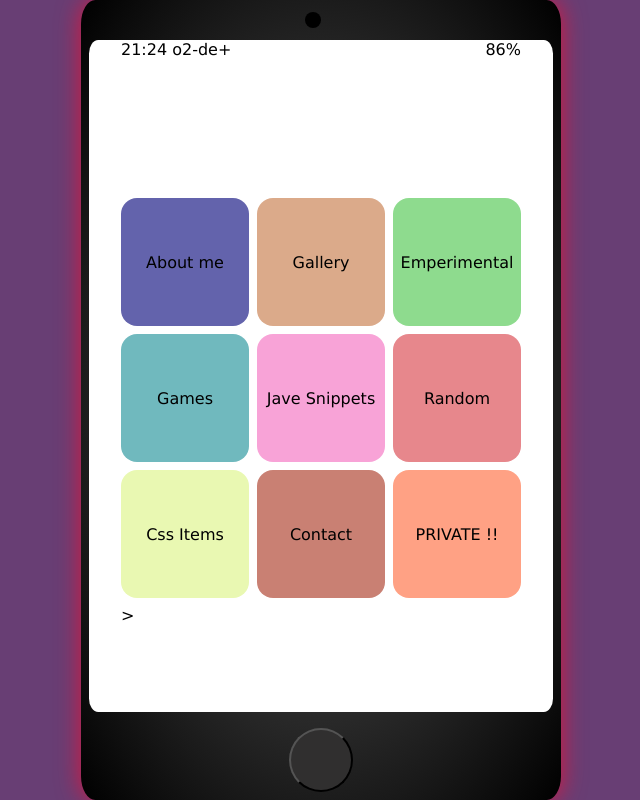
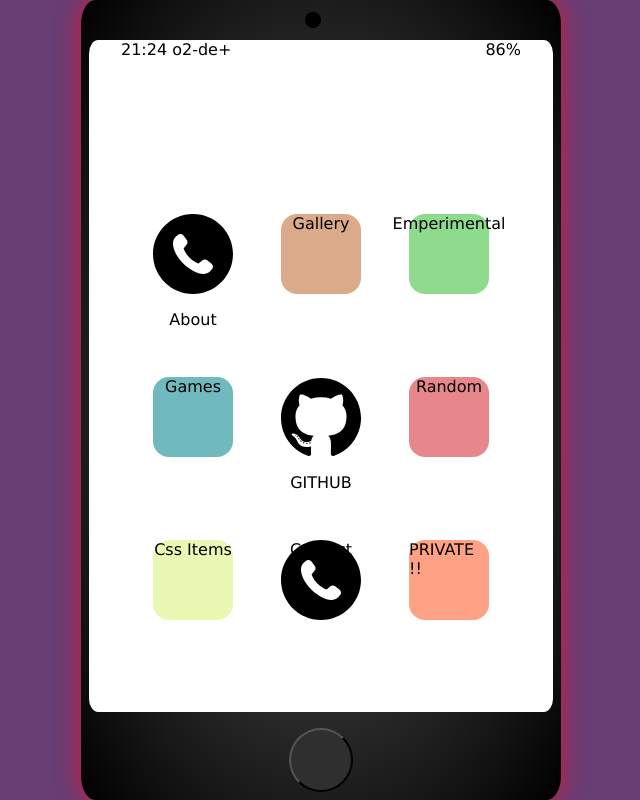
Before and after one commit to gfebruary/mobile-phone, a plain HTML site: page index.html in a window 1280 px wide. Shown: the whole page, without its empty margins (319-959 px from the left). Drawn offline with Linux system fonts and the light colour scheme.

Commit message:
created icon template

```diff
--- a/index.html
+++ b/index.html
@@ -26,13 +26,26 @@
           target="_blank"
           >PRIVATE !!</a
         >
-        >
 
-        <a class="img1" href="#">About me</a>
+        <div class="button-template">
+          <div class="icon1">
+            <a class="icon-picture" href="#"></a>
+            <p>About</p>
+          </div>
+        </div>
+
         <a class="img2" href="#">Gallery</a>
         <a class="img3" href="#">Emperimental</a>
         <a class="img4" href="#">Games</a>
-        <a class="img5" href="#">Jave Snippets</a>
+        <!-- <a class="img5" href="#">Github</a> -->
+
+        <div class="button-template">
+          <div class="icon5">
+            <a class="icon-picture" href="#"></a>
+            <p>GITHUB</p>
+          </div>
+        </div>
+
         <a class="img6" href="#">Random </a>
         <a class="img7" href="#">Css Items</a>
         <a class="img8" href="#">Contact</a>
--- a/style.css
+++ b/style.css
@@ -51,10 +51,10 @@ body {
   grid-auto-rows: 1rem; */
   grid-template-areas:
     "img1   img2    img3"
-    "img4   img5    img6"
-    "img7   img8    img9";
-  gap: 0.5rem;
-  top: 5rem;
+    "img4   github    img6"
+    "img7   contact    img9";
+  gap: 3rem;
+  top: 6rem;
 
   color: rgb(0, 0, 0);
 
@@ -66,16 +66,26 @@ body {
   color: black;
   border-radius: 1rem;
   display: flex;
-  align-items: center;
+  align-items: baseline;
   justify-content: center;
-  width: 8rem;
-  height: 8rem;
+  width: 5rem;
+  height: 5rem;
 }
 
-.img1 {
+.button-template {
+  div {
+    background-size: contain;
+    background-repeat: no-repeat;
+    display: flex;
+    flex-direction: column;
+    align-items: center;
+    gap: 1rem;
+  }
+}
+
+.icon1 {
+  background-image: url("./pics/circle-phone.svg");
   grid-area: img1;
-
-  background-color: rgb(99, 99, 172);
 }
 
 .img2 {
@@ -90,10 +100,11 @@ body {
   grid-area: img4;
   background-color: rgb(112, 185, 190);
 }
-.img5 {
-  grid-area: img5;
-  background-color: rgb(248, 163, 215);
+.icon5 {
+  background-image: url("./pics/github.svg");
+  grid-area: github;
 }
+
 .img6 {
   grid-area: img6;
   background-color: rgb(231, 135, 140);
@@ -104,8 +115,9 @@ body {
 }
 
 .img8 {
-  grid-area: img8;
-  background-color: rgb(201, 128, 115);
+  grid-area: contact;
+  background-image: url("./pics/circle-phone.svg");
+  background-size: contain;
 }
 .img9 {
   grid-area: img9;
```
Also changed, not shown: pics/circle-phone.svg (added), pics/github.svg (added), pics/marker.svg (added), pics/settings-sliders.svg (added), pics/signal-alt-1.svg (added), pics/signal-alt-2.svg (added), pics/user.svg (added).
